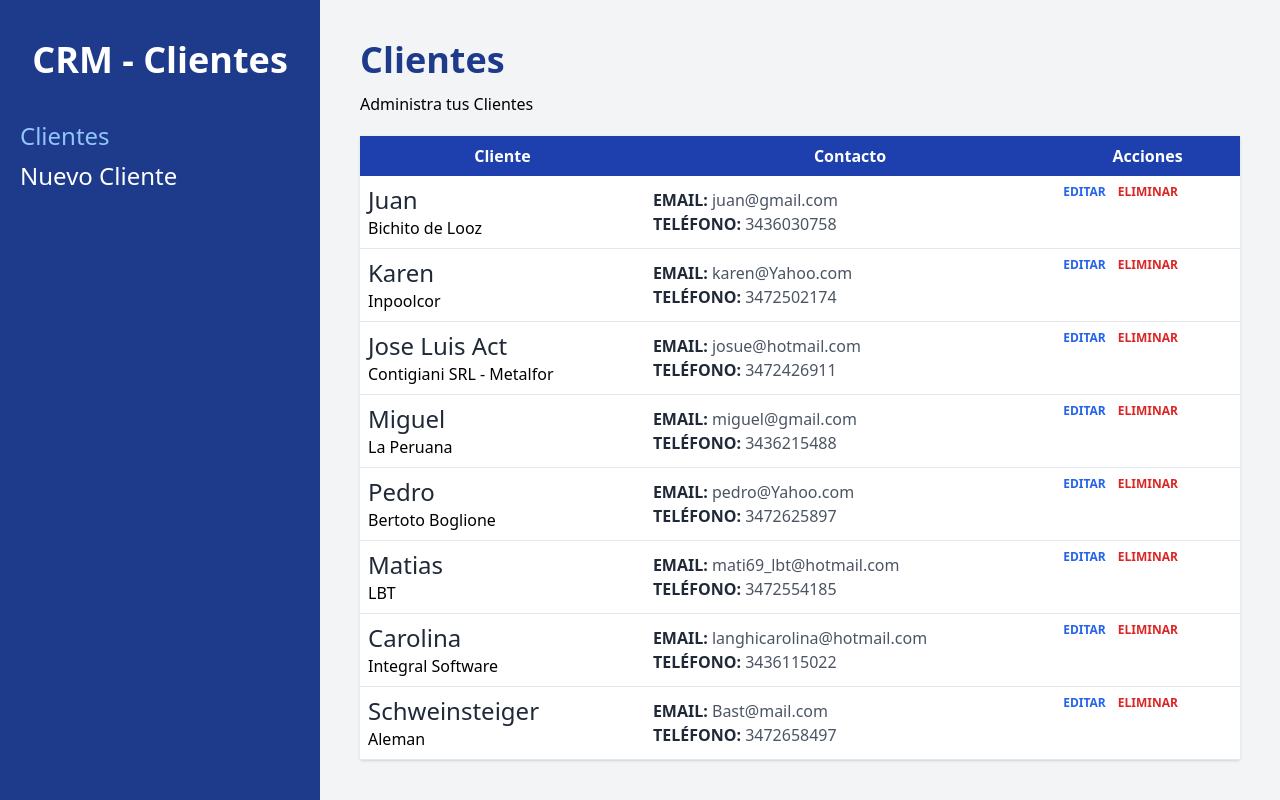
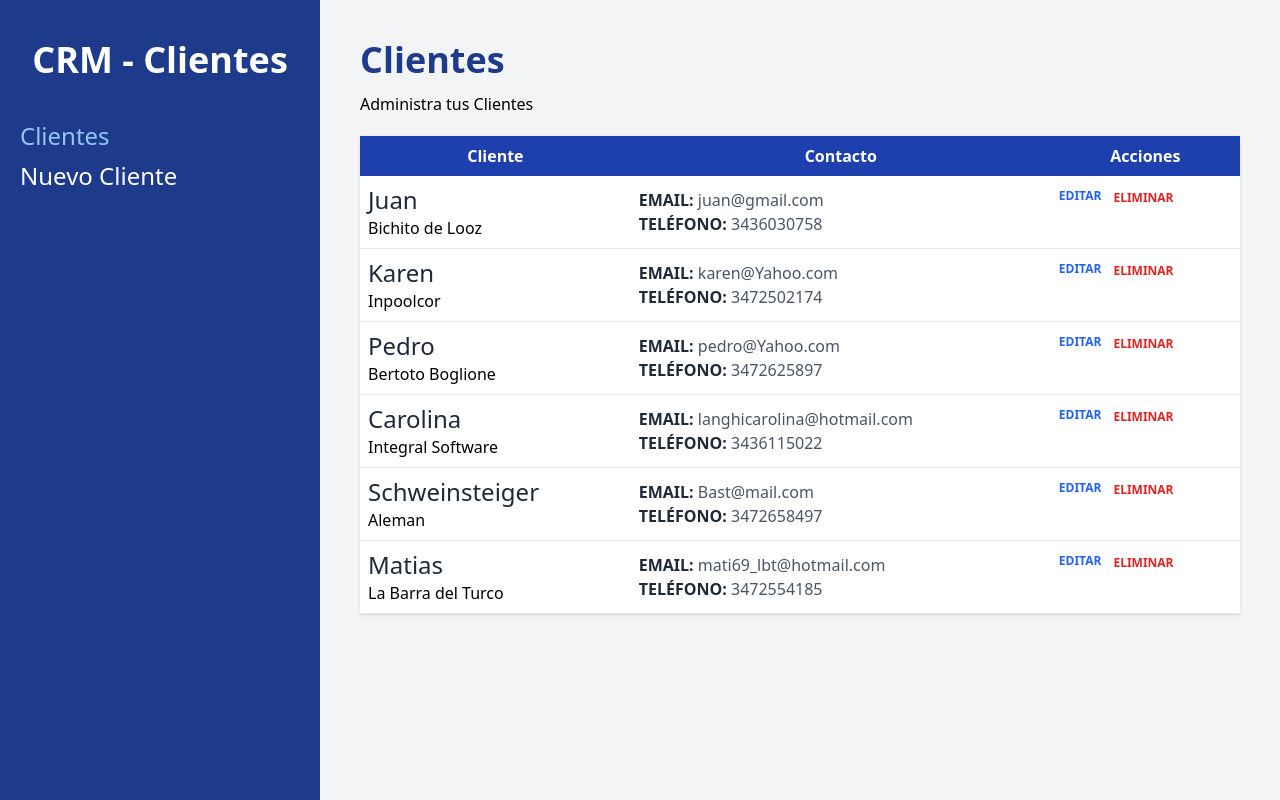
Before and after one commit to Mati69lbt/AdminClientes, a React (Vite) app: page / in a window 1280 px wide. Built offline with nearby package versions, Linux system fonts and the light colour scheme; data requests are answered from the project's data file.

Commit message:
eliminarCliente

```diff
--- a/index.html
+++ b/index.html
@@ -4,6 +4,7 @@
 <head>
   <meta charset="UTF-8" />
   <link rel="icon" type="image/svg+xml" href="/vite.svg" />
+  <script src="https://cdn.jsdelivr.net/npm/sweetalert2@11"></script>
   <meta name="viewport" content="width=device-width, initial-scale=1.0" />
   <title>CRM - RRDOM</title>
 </head>
--- a/src/components/Cliente.jsx
+++ b/src/components/Cliente.jsx
@@ -1,4 +1,12 @@
-import { useNavigate } from "react-router-dom";
+import { Form, useNavigate, redirect } from "react-router-dom";
+import { eliminarCliente } from "../data/clientes";
+
+//un action para elimnar
+export async function action({ params }) {
+  await eliminarCliente(params.clienteId);
+  return redirect("/");
+}
+
 const Cliente = ({ cliente }) => {
   const navigate = useNavigate();
   const { nombre, empresa, email, telefono, id } = cliente;
@@ -26,12 +34,34 @@ const Cliente = ({ cliente }) => {
         >
           Editar
         </button>
-        <button
-          type="button"
-          className="text-red-600 hover:text-blue-700 uppercase font-bold text-xs"
+        <Form
+          method="POST"
+          action={`/clientes/${id}/eliminar`}
+          onSubmit={(e) => {
+            Swal.fire({
+              title: "Deseas Eliminar Este CLiente?",
+              text: "Lo Borraras Para Siempre!",
+              icon: "warning",
+              showCancelButton: true,
+              confirmButtonColor: "#3085d6",
+              cancelButtonColor: "#d33",
+              confirmButtonText: "Si, lo Deseo!",
+            }).then((result) => {
+              if (result.isConfirmed) {
+                Swal.fire("Eliminado!", "No lo Veras Mas.", "success");
+              } else {
+                e.preventDefault();
+              }
+            });
+          }}
         >
-          Eliminar
-        </button>
+          <button
+            type="submit"
+            className="text-red-600 hover:text-blue-700 uppercase font-bold text-xs"
+          >
+            Eliminar
+          </button>
+        </Form>
       </td>
     </tr>
   );
--- a/src/data/clientes.js
+++ b/src/data/clientes.js
@@ -43,3 +43,16 @@ export async function actualizarCliente(id, datos) {
     console.log(error);
   }
 }
+//export async function eliminarCliente
+export async function eliminarCliente(id) {
+  console.log("Eliminando...", id);
+
+  try {
+    const respuesta = await fetch(`${import.meta.env.VITE_API_URL}/${id}`, {
+      method: "DELETE",
+    });
+    await respuesta.json();
+  } catch (error) {
+    console.log(error);
+  }
+}
--- a/src/db.json
+++ b/src/db.json
@@ -15,33 +15,11 @@
       "empresa": "Inpoolcor"
     },
     {
-      "nombre": "Jose Luis Act",
-      "empresa": "Contigiani SRL - Metalfor",
-      "email": "josue@hotmail.com",
-      "telefono": "3472426911",
-      "notas": "Act",
-      "id": 3
-    },
-    {
-      "id": 4,
-      "nombre": "Miguel",
-      "telefono": 3436215488,
-      "email": "miguel@gmail.com",
-      "empresa": "La Peruana"
-    },
-    {
       "id": 5,
       "nombre": "Pedro",
       "telefono": 3472625897,
       "email": "pedro@Yahoo.com",
       "empresa": "Bertoto Boglione"
-    },
-    {
-      "id": 6,
-      "nombre": "Matias",
-      "telefono": 3472554185,
-      "email": "mati69_lbt@hotmail.com",
-      "empresa": "LBT"
     },
     {
       "id": 7,
@@ -57,6 +35,14 @@
       "telefono": "3472658497",
       "notas": "Bastas! ",
       "id": 8
+    },
+    {
+      "nombre": "Matias",
+      "empresa": "La Barra del Turco",
+      "email": "mati69_lbt@hotmail.com",
+      "telefono": "3472554185",
+      "notas": "Excelente! ",
+      "id": 9
     }
   ]
 }
--- a/src/main.jsx
+++ b/src/main.jsx
@@ -1,6 +1,7 @@
 import React from "react";
 import ReactDOM from "react-dom/client";
 import { createBrowserRouter, RouterProvider } from "react-router-dom";
+import { action as eliminarCliente } from "./components/Cliente";
 import Errorpage from "./components/Errorpage";
 import Layout from "./components/Layout";
 import "./index.css";
@@ -37,6 +38,10 @@ const router = createBrowserRouter([
         action: editarCLienteAction,
         errorElement: <Errorpage />,
       },
+      {
+        path: "/clientes/:clienteId/eliminar",
+        action: eliminarCliente,
+      },
     ],
   },
 ]);
```
